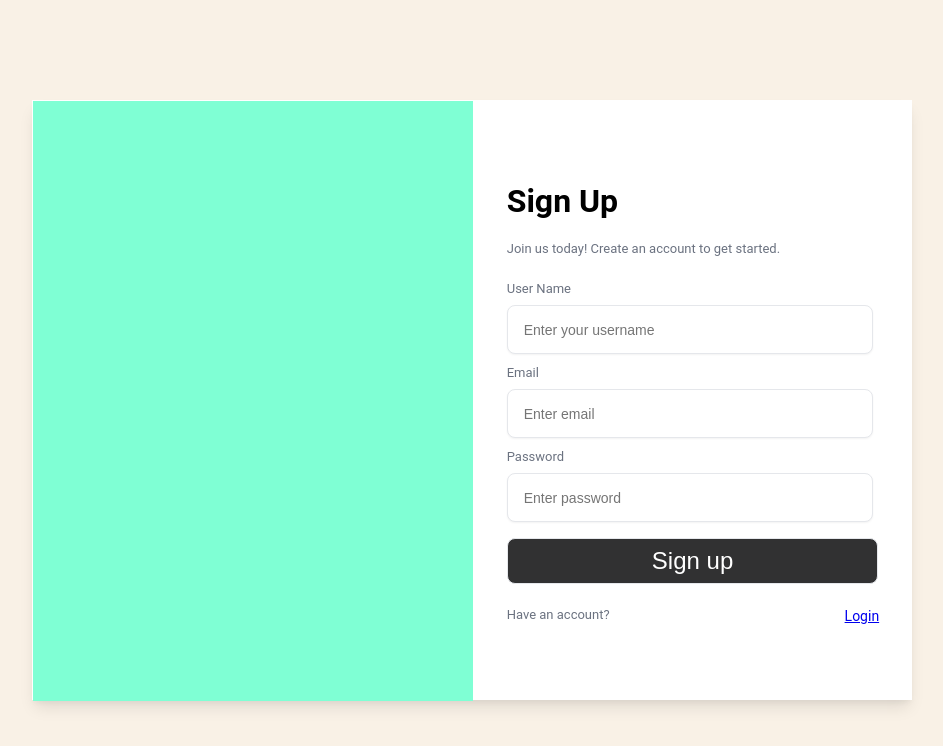
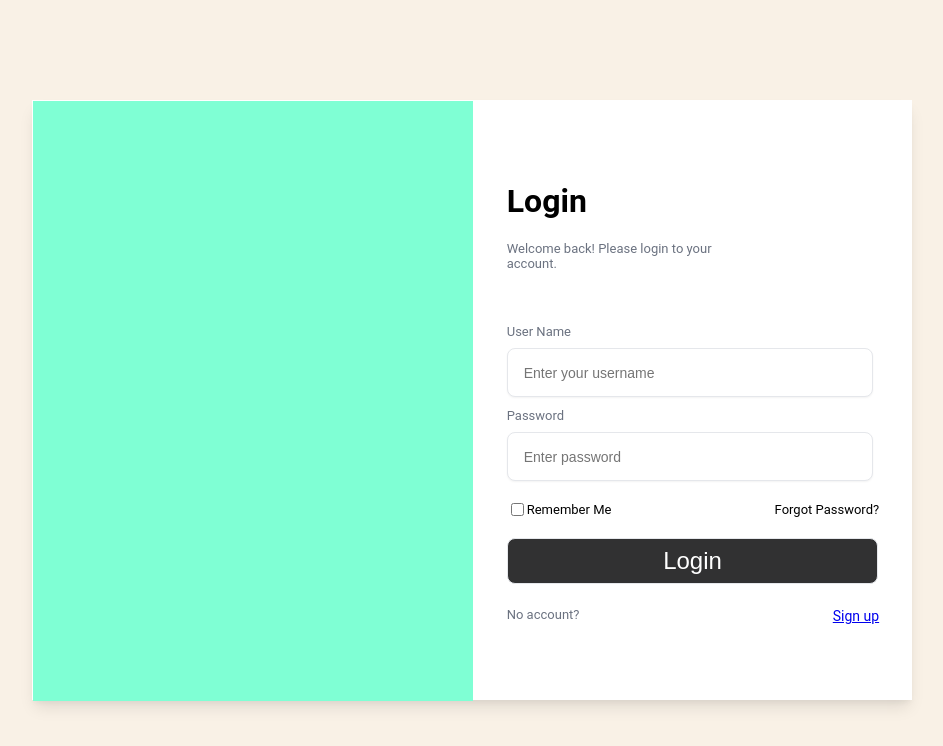
Before and after one commit to rodeyna/blogapp1, a React (Vite) app: page /login in a window 1280 px wide. Shown: the top 746 px of the page, without its empty margins (168-1111 px from the left). Built offline with nearby package versions, Linux system fonts and the light colour scheme.

Commit message:
Update Login.jsx
login page

```diff
--- a/src/pages/Login.jsx
+++ b/src/pages/Login.jsx
@@ -1,84 +1,76 @@
-import React, { useState } from 'react';
-import { useNavigate } from 'react-router-dom';
-import '../style/form.css';
-import { Link } from 'react-router-dom';
+import React from 'react'
+import { useState } from 'react'
+import '../style/form.css'
+import { Link } from 'react-router-dom'
 
-const Signup = () => {
+const Login = () => {
     const [User, setUser] = useState({
         username: "",
-    email: "",
         password: ""
-  });
-  const navigate = useNavigate();
-
-  const handleChange = (e) => {
-    let targetName = e.target.name;
-    let targetValue = e.target.value;
+    })
+    const handelChange = (e) => {
+        let targetName = e.target.name
+        let targetValue = e.target.value
         setUser({
             ...User,
             [targetName]: targetValue
-    });
+        })
     };
 
     const handleSubmit = (e) => {
         e.preventDefault();
         console.log("User Data:", User);
-    localStorage.setItem("isLoggedIn", "true");
-    navigate("/");
       };
 
     return (
-    <>
         <div className="form">
           <div className='img'></div>
           <div className='mainlog'>
             <div className='log'>
               <div className="intro">
-              <h2 className="form-title">Sign Up</h2>
-              <p className='cleargrey'>Join us today! Create an account to get started.</p>
+                <h2 className="form-title">Login</h2>
+                <p className='cleargrey'>Welcome back! Please login to your <br /> account.</p>
               </div>
               <form className="login-form" onSubmit={handleSubmit}>
-              <div className="input-container">
+                <div className="input-container" >
                   <label className="cleargrey">User Name</label>
                   <input
                   type="text"
-                  name="username"
+                  name='name'
                   placeholder="Enter your username"
                   value={User.username}
-                  onChange={handleChange}
-                />
-              </div>
-              <div className="input-container">
-                <label className="cleargrey">Email</label>
-                <input
-                  type="email"
-                  name="email"
-                  placeholder="Enter email"
-                  value={User.email}
-                  onChange={handleChange}
+                  onChange={handelChange}
                   />
                 </div>
                 <div className="input-container">
                   <label className="cleargrey">Password</label>
                   <input
                     type="password"
-                  name="password"
+                    name='password'
                     placeholder="Enter password"
                     value={User.password}
-                  onChange={handleChange}
+                    onChange={handelChange}
                   />
                 </div>
-              <button className="submit" type="submit">Sign up</button>
-              <div className="signup-link">
-                <p className='cleargrey'>Have an account?</p>
-                <Link to='/login'><p>Login</p></Link>
+                <div className="param">
+                  <div className="remember">
+                   <input type="checkbox" />
+                    <p>Remember Me</p>
+                  </div>
+                  <div className="forgot">
+                    <p>Forgot Password?</p>
+                  </div>
+                </div>
+                <button className="submit" type="submit">Login</button>
+                <div class="signup-link">
+                  <p className='cleargrey'>No account?</p>
+                  <Link  to='/Signup'><p>Sign up</p></Link>
                 </div>
               </form>
             </div>
           </div>
         </div>
-    </>
     );
-};
+}
 
-export default Signup;
+export default Login
```
Lines whose indentation alone changed are shown as unchanged.
